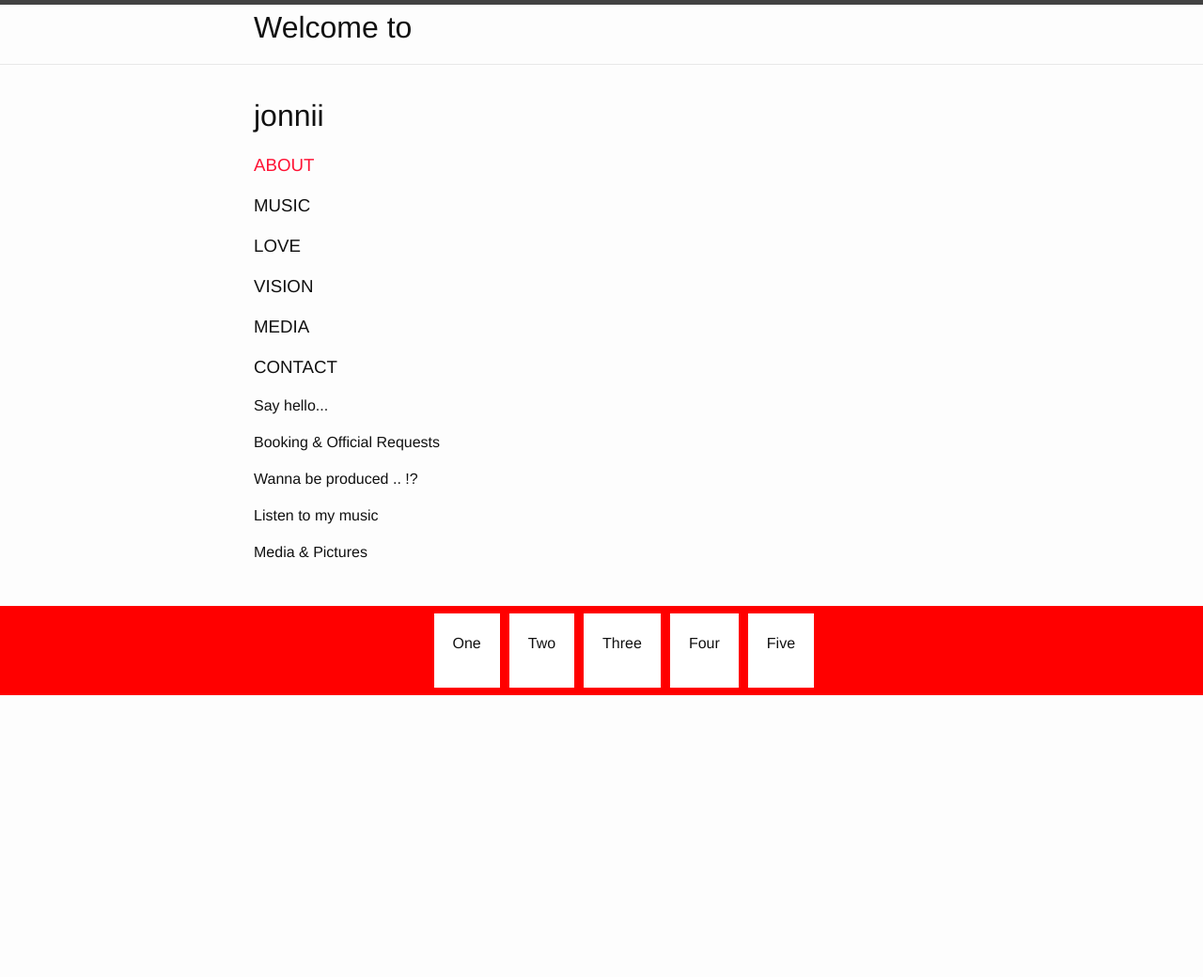
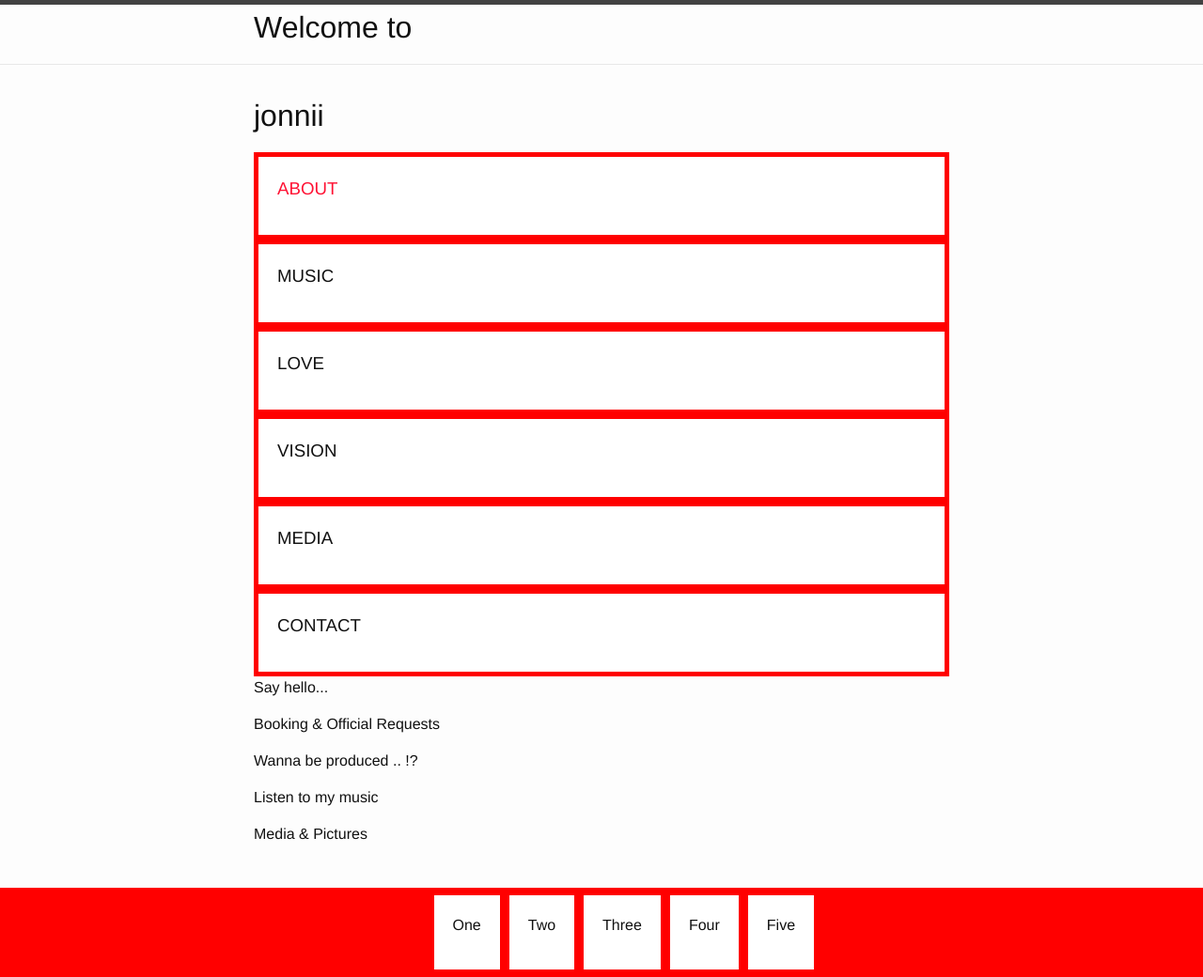
Before and after one commit to ValleHD/ValleHD.github.io, a Jekyll site: the page built from index.html, in a window 1280 px wide. Shown: the whole page at 94% size. Built offline with Jekyll 4.4.1, drawn with Linux system fonts in a browser that asks for light colours; before the commit the page ends 900 px from its top, so only the background shows below that.

Commit message:
Update index.html

```diff
--- a/index.html
+++ b/index.html
@@ -12,27 +12,27 @@ title: Jonnii,  most new loving Music
 
    <div class = "Menu">
 
-     <div class = "about">
+     <div class = "icon about">
        <h3> ABOUT </h3>
      </div>
 
-     <div class = "music">
+     <div class = "icon music">
        <h3> MUSIC </h3>
      </div>
 
-     <div class = "love">
+     <div class = "icon love">
        <h3> LOVE </h3>
      </div>
 
-     <div class = "vision">
+     <div class = "icon vision">
        <h3> VISION </h3>
      </div>
 
-     <div class = "media">
+     <div class = "icon media">
        <h3> MEDIA </h3>
      </div>
 
-     <div class = "contact">
+     <div class = "icon contact">
        <h3> CONTACT </h3>
      </div>
 
```
